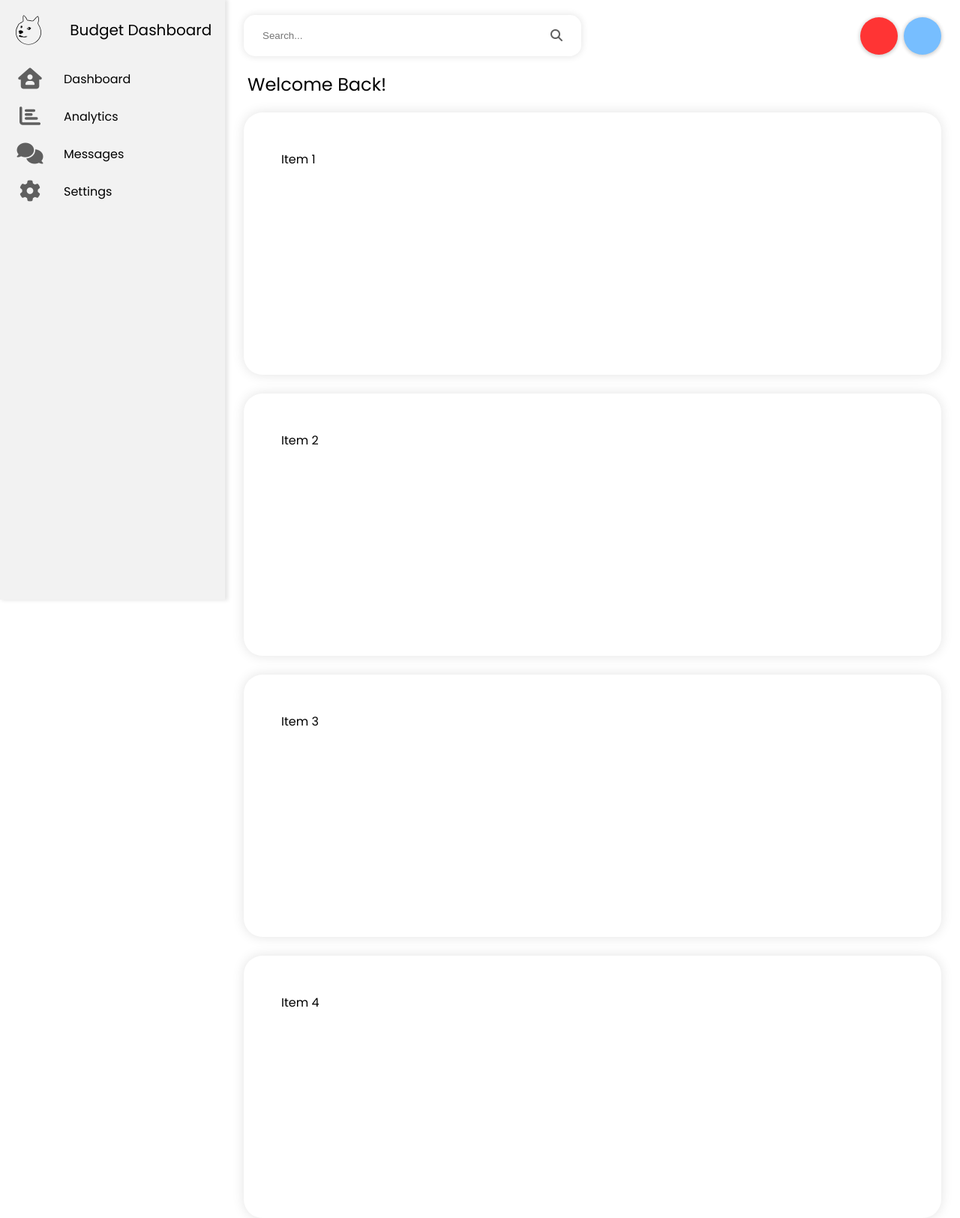
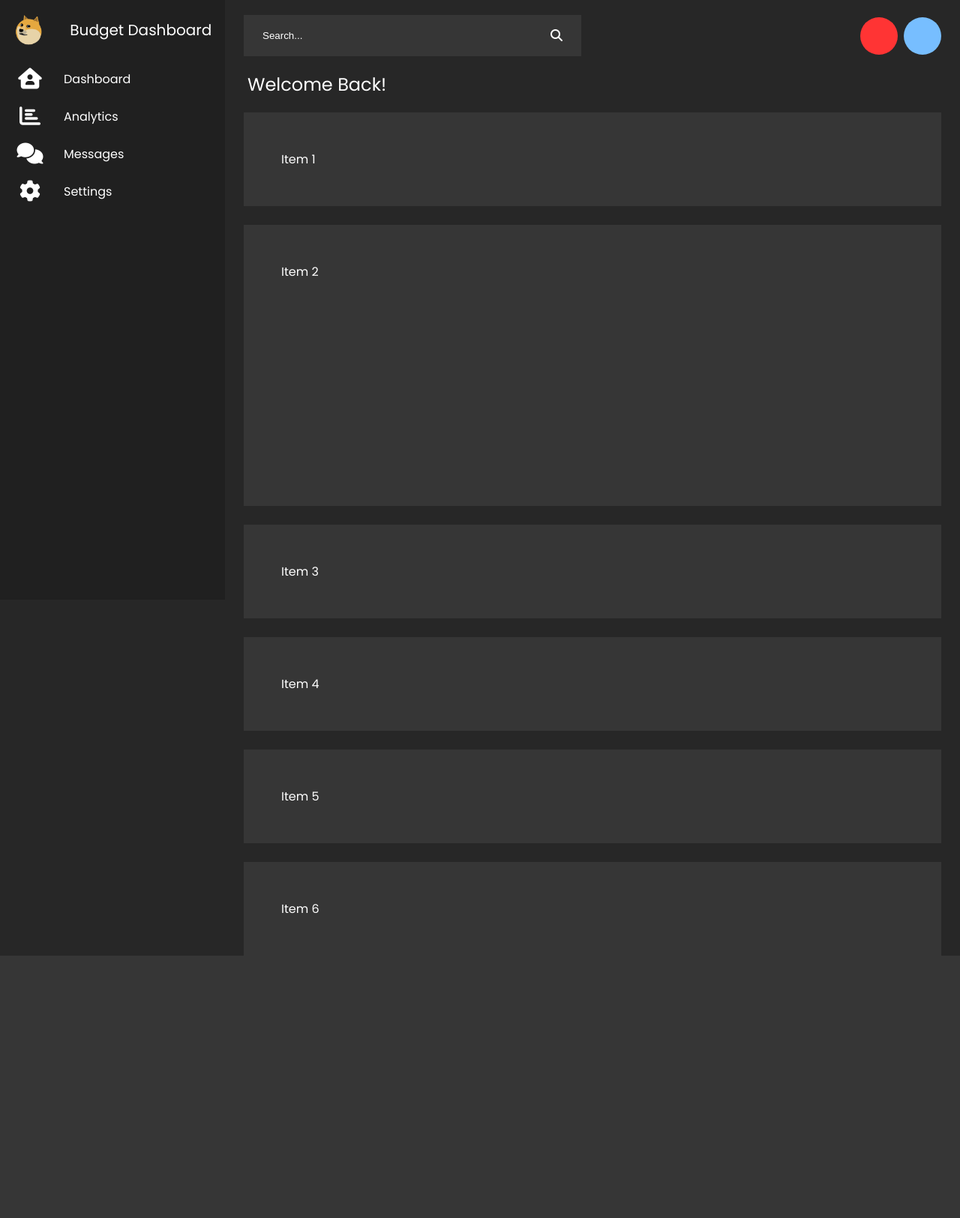
Before and after one commit to beekayokay/budget_flask, a Flask app: page / in a window 1280 px wide. Shown: the whole page at 75% size. After the commit the page ends 1275 px from the top, so only its background shows below. Run offline with Flask 2, Linux system fonts and the light colour scheme; some libraries are stand-ins or nearby versions.

Commit message:
dark mode

```diff
--- a/budget_flask/static/main.css
+++ b/budget_flask/static/main.css
@@ -1,4 +1,14 @@
 @import url('https://fonts.googleapis.com/css2?family=Poppins&display=swap');
+
+:root {
+    --clr-dark: #272727;
+    --clr-light: #ffffff;
+    --clr-sidebar-dark: #202020;
+    --clr-grid-background: #363636;
+
+    --background: var(--clr-dark);
+    --foreground: var(--clr-light);
+}
 
 * {
     margin: 0;
@@ -10,17 +20,18 @@ html, body {
 }
 
 body {
+    background: var(--background);
+    color: var(--foreground);
     font-family: "Poppins";
 }
 
 #sidebar {
-    background-color: #f2f2f2;
+    background: var(--clr-sidebar-dark);
     width: 300px;
     height: 100%;
     position: fixed;
     top: 0;
     left: 0;
-    box-shadow: 3px 0px 5px 1px rgba(0, 0, 0, 0.1);
     transition: 200ms width;
 }
 
@@ -52,7 +63,6 @@ body {
     justify-content: center;
     align-items: center;
     font-size: 28px;
-    color: #5f5f5f;
 }
 
 .links span {
@@ -74,12 +84,11 @@ body {
 }
 
 .input-box {
+    background: var(--clr-grid-background);
     display: flex;
     justify-content: space-between;
     width: 400px;
-    box-shadow: 0px 0px 10px 1px rgba(0, 0, 0, 0.1);
     padding: 15px 25px;
-    border-radius: 15px;
 }
 
 .input-box input {
@@ -88,8 +97,13 @@ body {
     width: 100%
 }
 
-.input-box i {
-    color: #5f5f5f;
+input {
+    background-color: var(--clr-grid-background);
+    color: var(--foreground);
+}
+
+::placeholder {
+    color: var(--foreground);
 }
 
 .action-icons {
@@ -104,7 +118,6 @@ body {
     align-items: center;
     border-radius: 50%;
     background-color: #ff3434;
-    box-shadow: 0px 1px 5px 1px rgba(0,0,0,0.2);
     margin-left: 8px;
 }
 
@@ -120,14 +133,13 @@ body {
 
 #grid-container {
     display: grid;
-    grid-template-columns: 75% auto;
+    grid-template-columns: 1fr 1fr 1fr;
+    grid-template-rows: 1fr 3fr;
     grid-gap: 25px;
 }
 
 .grid-item {
-    height: 350px;
-    box-shadow: 0px 0px 15px 1px rgba(0, 0, 0, 0.1);
-    border-radius: 25px;
+    background: var(--clr-grid-background);
     box-sizing: border-box;
     padding: 50px;
 }
--- a/budget_flask/templates/base.html
+++ b/budget_flask/templates/base.html
@@ -13,7 +13,7 @@
     <!-- sidebar -->
     <section id="sidebar">
         <section class="title-container">
-            <img src="{{ url_for('static', filename='doge.svg') }}" width="40px" alt="logo" />
+            <img src="{{ url_for('static', filename='doge_color.png') }}" width="40px" alt="logo" />
             <h1>Budget Dashboard</h1>
         </section>
         <section class="links-container">
--- a/budget_flask/templates/home.html
+++ b/budget_flask/templates/home.html
@@ -15,5 +15,11 @@
         <div class="grid-item four">
             Item 4
         </div>
+        <div class="grid-item five">
+            Item 5
+        </div>
+        <div class="grid-item six">
+            Item 6
+        </div>
     </section>
 {% endblock %}
```
Also changed, not shown: budget_flask/static/doge_color.png (added), budget_flask/static/doge_invert.png (added).
